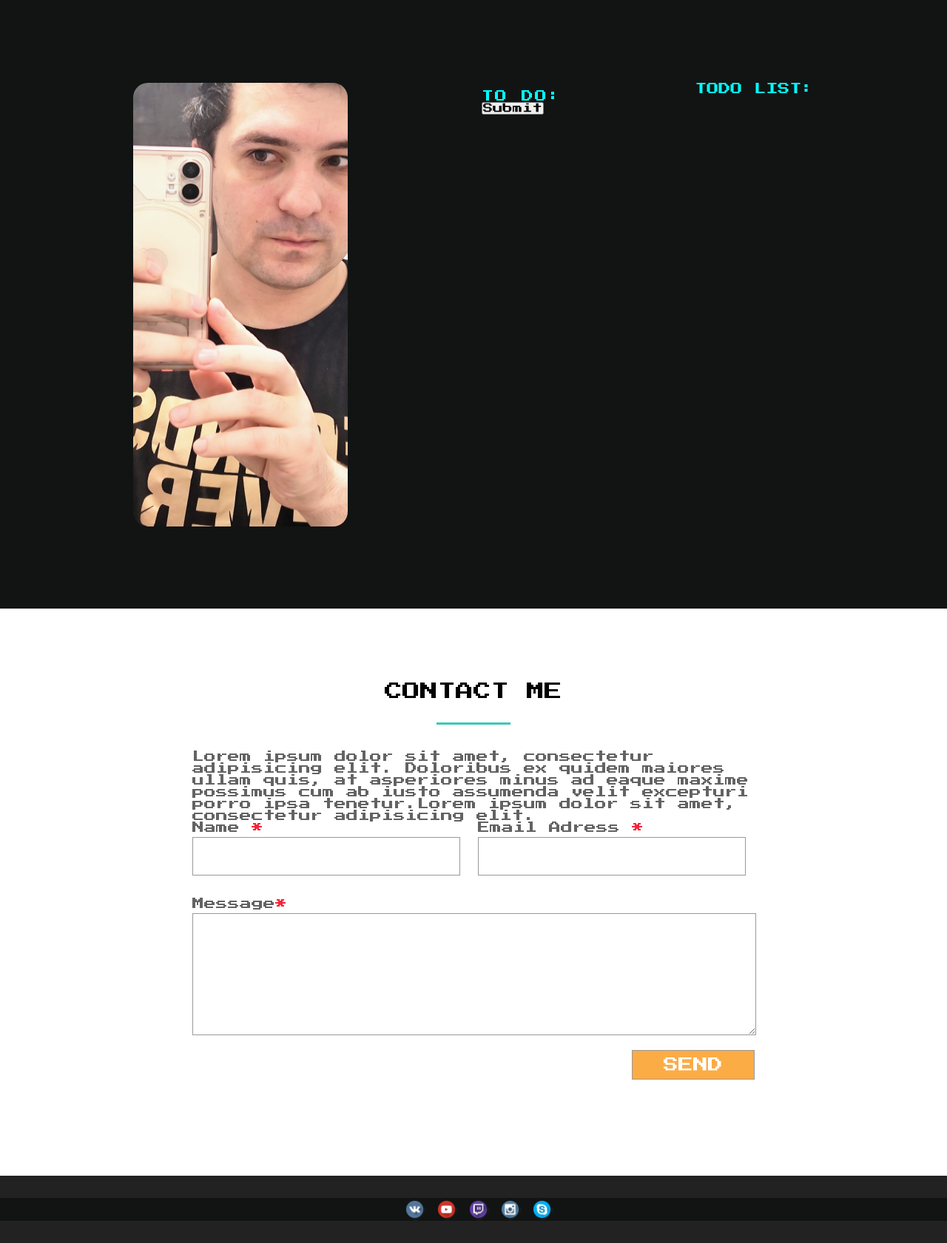
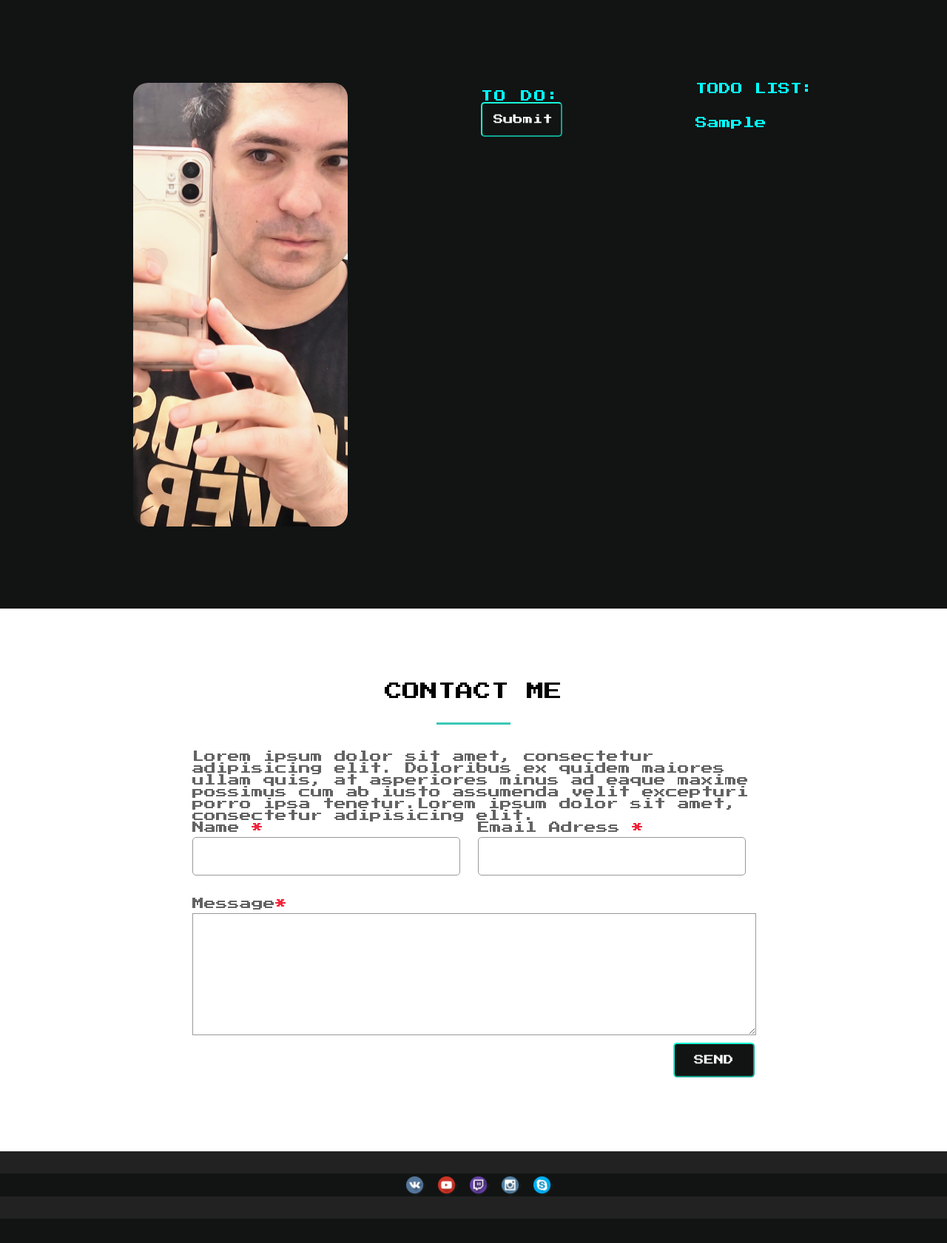
Before and after one commit to TestID22/django-base, a Django app: template db/posts/templates/posts/index.html in a window 1280 px wide. Shown: the part 964-2645 px from the top of the page at 74% size. After the commit the page ends 2612 px from the top, so only its background shows below. Run offline with Django 5.2, Linux system fonts and the light colour scheme; the template is opened without the code that fills it: most values are stand-ins (such as "Sample title", 1, 10 or a date in 2020); some web fonts are replaced.

Commit message:
index - Created a css class "common_button" to bring all buttons on the page to the same style
css - cleaning

view - working with Post.objects.all() func (tests) configured

```diff
--- a/db/posts/forms.py
+++ b/db/posts/forms.py
@@ -2,4 +2,4 @@
 
 
 class NameForm(forms.Form):
-    your_task = forms.CharField(label='', max_length=100)
+    your_task = forms.CharField(label='', max_length=35)
--- a/db/posts/models.py
+++ b/db/posts/models.py
@@ -4,6 +4,5 @@
     """inherited by Django model to describe DB model"""
     post = models.CharField(max_length=75)
 
-
     def __str__(self):
         return self.post
--- a/db/posts/static/css/style.css
+++ b/db/posts/static/css/style.css
@@ -134,9 +134,7 @@
     font-weight: 900;
     transform: box-shadow 0.3s;
 }
-.output p{
-    padding-top: 15px;
-}
+
 
 .MeetMe_button:hover,
 .MeetMe_button:focus-visible{
@@ -144,11 +142,13 @@
     box-shadow: 0 0 10px cyan, 0 0 25px cyan, 0 0 35px cyan, 0 0 45px cyan;
 }
 
+.output{
+    padding-top: 15px;
+}
 
 .common_checkbox{
 
 }
-
 
 
 /*                       Секция с компьютером и About                   */
@@ -199,8 +199,8 @@
 
 #qa_engineer{
 	border-radius: 20px;
+}
 
-}
 
 .comment_input{
     text-align: center;
@@ -219,14 +219,15 @@
 
 .common_button{
     color: white;
+    width: 110px;
     border-color: #1AF9D9;
     background: #111413;
+    padding: 15px;
     border: 3;
-    padding: 5px 176px;
     cursor: pointer;
     transition: transform 1000ms;
     border-radius: 5px;
-    font-weight: 900;
+    font-weight: 300;
     transform: box-shadow 0.3s;
 }
 
@@ -460,6 +461,7 @@
 	font-size: 20px;
 	margin-bottom: 30px;
 	margin-right: 24px;
+	border-radius: 5px;
 }
 input:first-of-type{
 
@@ -479,14 +481,8 @@
 	display: flex;
 	justify-content: flex-end;
 }
-input[type="submit"]{
-	height: 40px;
-	width: 166px;
-	background:#fcac45;
-	color:#fff;
-	margin-right: 0;
-	margin-top: 20px;
-}
+
+
 
 h1:after{
 	content: "";
@@ -495,6 +491,10 @@
 	width: 100px;
 	padding-top: 30px;
 	border-bottom: 3px solid #3ac9b7;
+}
+
+#MessageTextArea{
+    margin-bottom: 10px;
 }
 
 /*  social */
--- a/db/posts/templates/posts/index.html
+++ b/db/posts/templates/posts/index.html
@@ -38,18 +38,18 @@
 				<div class="about_left">
 					<img id="qa_engineer" src="{% static "res/img/photomain.jpg" %}" alt="computer" width="290" height="600">
 				</div>
-				<!--todo: Add db saving -->
 				<form action="" method="post">{% csrf_token %}
 						<div class="comment_input">
 							<p>TO DO:</p>
 							{{ form }}
-							<button id="submit" type="submit" value="Submit">Submit</button> <!--TODO: Create CSS style for the button -->
+							<button class='common_button' type="submit" value="Submit">Submit</button>
 						</div>
 				</form>
-
  				<ul class="comments">
 					<li id="first">TODO LIST:</li>
 					<p class="output">{{ form.your_task.data }}</p>
+					<p class="output">{{ posts.id.0 }}</p>
+
  				</ul>
 			</div>
 		</div>
@@ -64,9 +64,9 @@
 							<p>Email Adress <span class="red">*</span><input type="pass"></p>
 						</div>
 						<p>Message<span class="red">*</span></p>
-						<textarea name="text"></textarea>
+						<textarea id='MessageTextArea'name="text"></textarea>
 						<div class="button_block">
-							<input type="submit" value="SEND">
+							<button class='common_button' type="submit" value="SEND"> SEND </button>
 						</div>
 					</form>
 		</div>
--- a/db/posts/views.py
+++ b/db/posts/views.py
@@ -6,6 +6,8 @@
 
 def index(request):
     form = NameForm()
+    posts = Post.objects.all()
+    print(posts[3])
     if request.method == "POST":
         post = Post()
         form = NameForm(request.POST)
```
